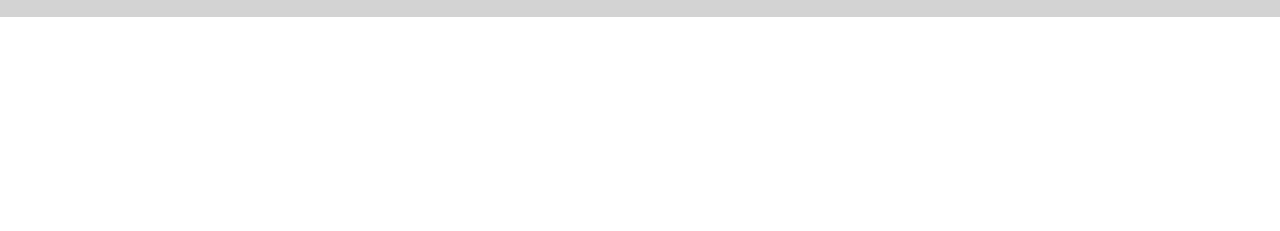
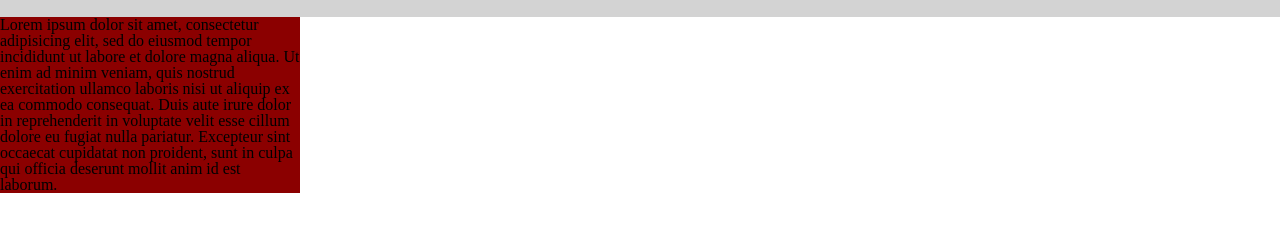
Before and after one commit to tamarmazanashvili/lesson-5, a plain HTML site: page index.html in a window 1280 px wide. Shown: the part 39-270 px from the top of the page. Drawn offline with Linux system fonts and the light colour scheme.

Commit message:
add section

```diff
--- a/css/style.css
+++ b/css/style.css
@@ -1,30 +1,9 @@
-/*.hi{
-	font-size: 60px;
-	color: blueviolet;
-}
-
-
-.hello{
-	font-size: 100px;
-	position: absolute;
-	top: 335px;
-	left: 400px;
-	color: white;
-}
-
-.image{
-	position: relative;
-
-}
-
-
-
-
 /*header*/
 
 
 body{
 	height: 2000px;
+	padding-top: 56px;
 }
 
 
@@ -35,6 +14,7 @@ body{
 	width: 100%;
 	top: 0;
 	left: 0;
+
 }
 .logo{
 	display: inline-block;
@@ -51,3 +31,11 @@ body{
 	display: inline-block;
 	margin-right: 20px;
 }
+
+/*section*/
+
+.section-text{
+	width: 300px;
+	background-color: darkred;
+
+}
--- a/index.html
+++ b/index.html
@@ -24,9 +24,14 @@
 			</ul>
 		</nav>
 	</header>
-	<!-- <h1 class="hi">Hiii</h1>
-	<img class="image" src="images/image.avif">
-	<h3 class="hello">Hello</h3> -->
+	<section class="section-1">
+		<p class="section-text">Lorem ipsum dolor sit amet, consectetur adipisicing elit, sed do eiusmod
+		tempor incididunt ut labore et dolore magna aliqua. Ut enim ad minim veniam,
+		quis nostrud exercitation ullamco laboris nisi ut aliquip ex ea commodo
+		consequat. Duis aute irure dolor in reprehenderit in voluptate velit esse
+		cillum dolore eu fugiat nulla pariatur. Excepteur sint occaecat cupidatat non
+		proident, sunt in culpa qui officia deserunt mollit anim id est laborum.</p>
+	</section>
 
 </body>
 <html>
```
